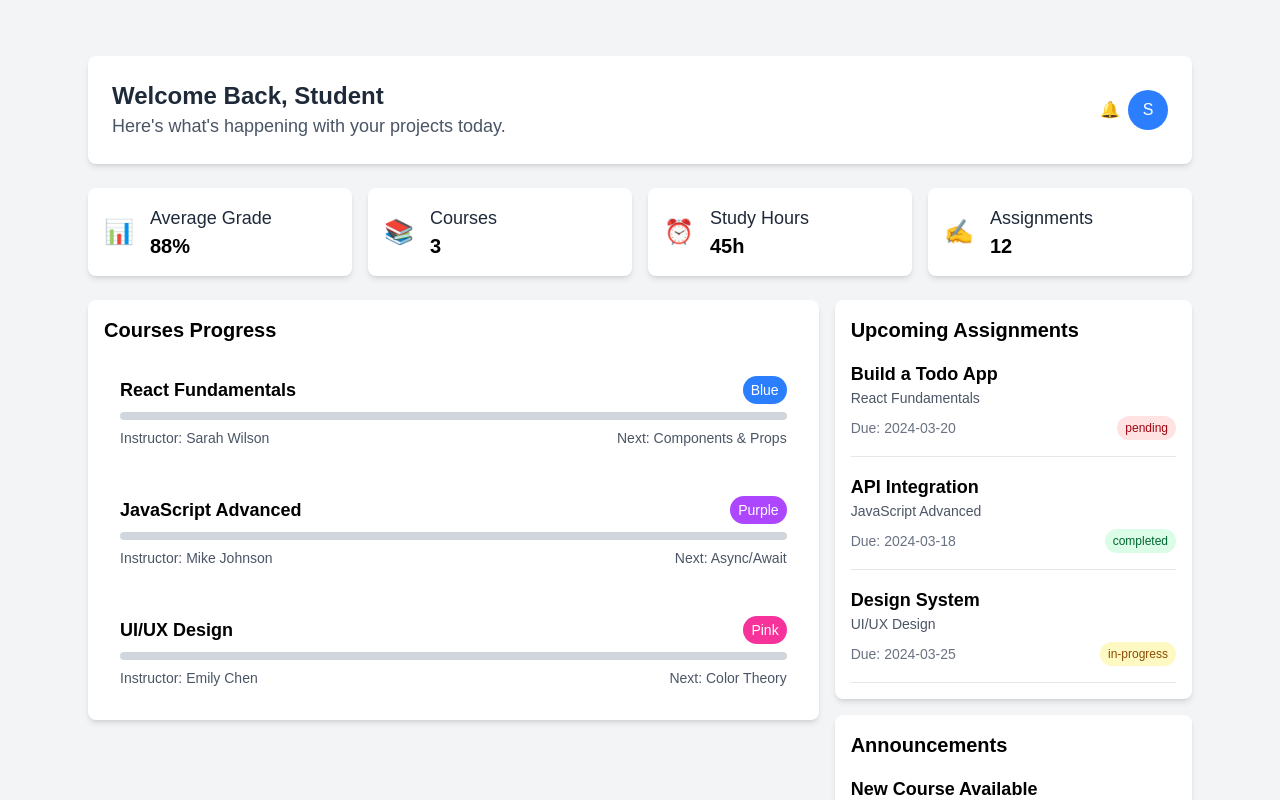
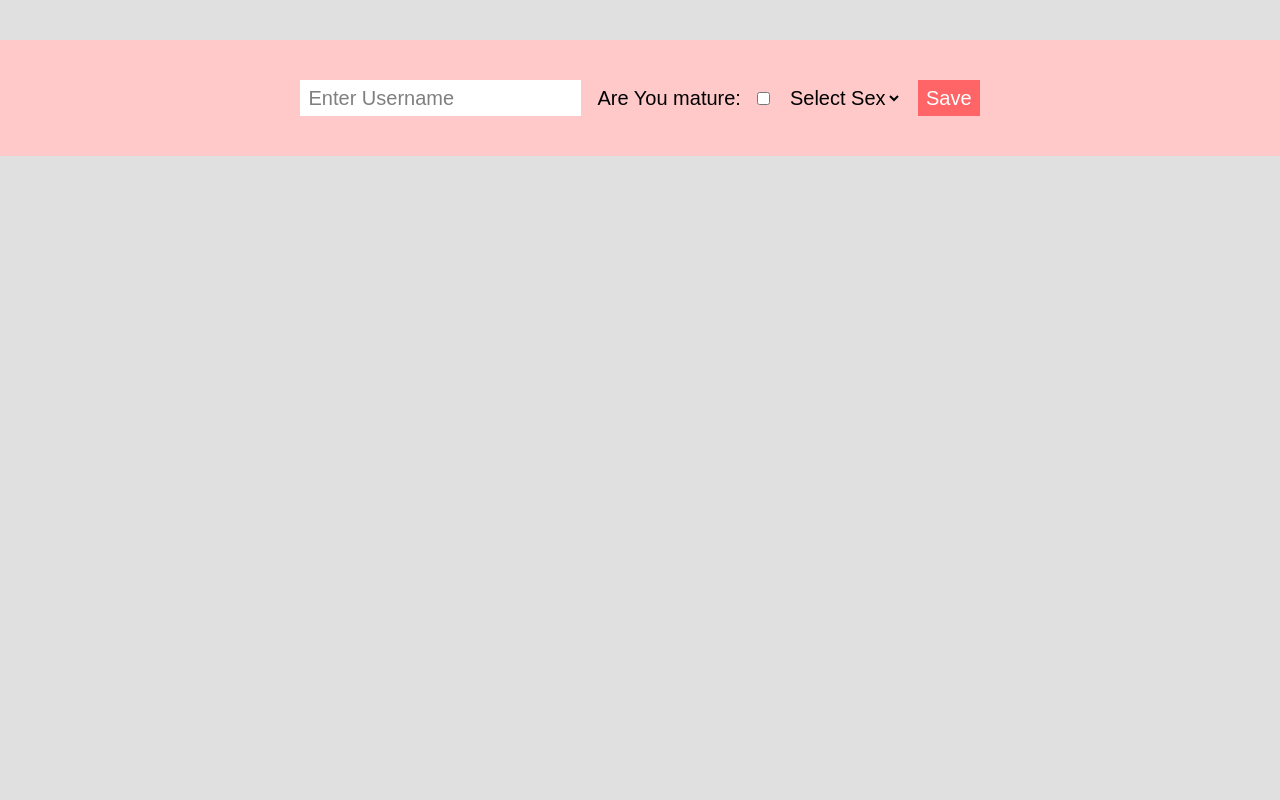
Before and after one commit to Mohmett/React-Challenges, a React (Vite) app: page / in a window 1280 px wide. Shown: the top 800 px of the page. Built offline with nearby package versions, Linux system fonts and the light colour scheme.

Commit message:
Exericse 22

```diff
--- a/src/App.jsx
+++ b/src/App.jsx
@@ -18,6 +18,7 @@ import { ContactApp } from './Contact App/ContactApp'
 import TodoApp from "./TodoApp";
 import TodoAppwithTailwind from "./TodoAppwithTailwind"
 import Dashboard from "./Dashboard/Dashboard";
+import FormExercise from "./FormExercise";
 
 
 function App() {
@@ -59,7 +60,8 @@ function App() {
       {/* <ContactApp></ContactApp> */}
       {/* <TodoApp></TodoApp> */}
       {/* <TodoAppwithTailwind></TodoAppwithTailwind> */}
-      <Dashboard></Dashboard>
+      {/* <Dashboard></Dashboard> */}
+      <FormExercise></FormExercise>
 
 
 
--- /dev/null
+++ b/src/FormExercise.jsx
@@ -0,0 +1,67 @@
+import React, { useState } from "react";
+
+const FormExercise = () => {
+  const [formData, setFormData] = useState({
+    username: "",
+    mature: false,
+    sex: "",
+  });
+
+  const handleSubmit = (event) => {
+    event.preventDefault();
+
+    console.log(formData);
+  };
+
+
+  const handleChange = (event) => {
+    const { name, type, value, checked } = event.target;
+    setFormData((prevData) => ({
+      ...prevData,
+      [name]: type === "checkbox" ? checked : value,
+    }));
+  }
+
+
+  return (
+    <div className="p-10 bg-red-200 my-10 mx-auto">
+      <form
+        action=""
+        onSubmit={handleSubmit}
+        className="text-xl flex gap-4 items-center justify-center"
+      >
+        <input
+          type="text"
+          name="username"
+          id=""
+          placeholder="Enter Username"
+          className="bg-white py-1 px-2"
+          value={formData.username}
+          onChange={handleChange}
+        />
+        <label htmlFor="mature">Are You mature:</label>
+        <input
+          type="checkbox"
+          checked={formData.mature}
+          name="mature"
+          id="mature"
+          onChange={handleChange}
+        />
+        <select name="sex" id="" value={formData.sex}
+          onChange={handleChange} >
+          <option value="">Select Sex</option>
+          <option value="male">Male</option>
+          <option value="female">Female</option>
+        </select>
+        <button
+          type="submit"
+          className="bg-red-400 py-1 px-2 text-white text-xl font-medium"
+        >
+          Save
+        </button>
+      </form>
+    </div>
+  );
+};
+
+export default FormExercise;
```
